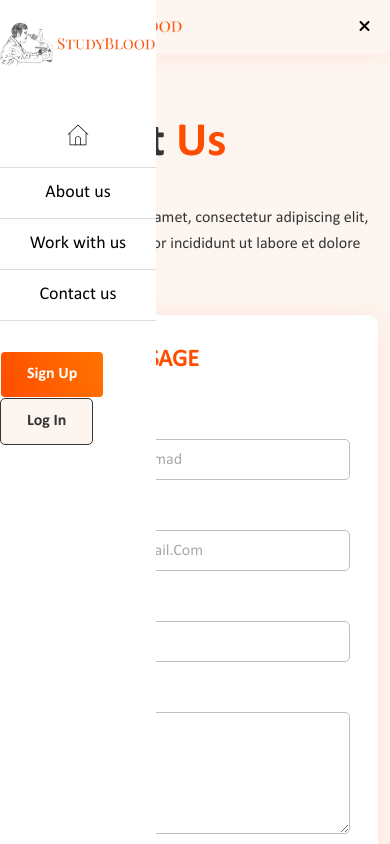
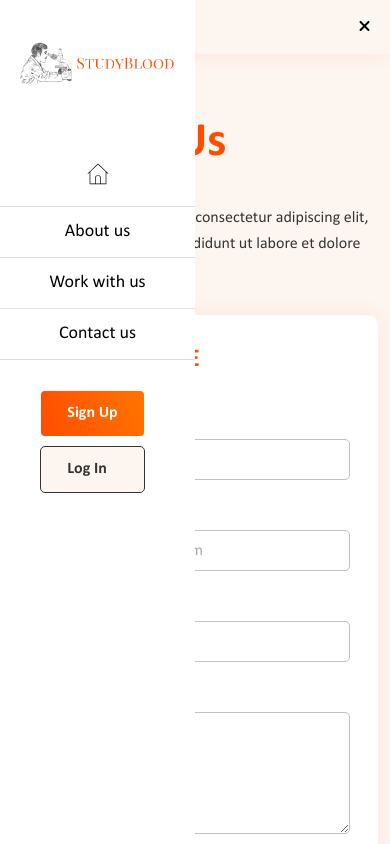
Before and after one commit to mahmoud-gmal/studyblood, a Next.js app: page /contact in a window 390 px wide. Both pictures are taken after a click on the icon 364 px from the left and 25 px from the top of the page. Shown: the top 844 px of the page. Built offline with nearby package versions, Linux system fonts and the light colour scheme; no server answers.

Commit message:
menu in mobile, logo

```diff
--- a/src/components/layout/Header.js
+++ b/src/components/layout/Header.js
@@ -13,7 +13,7 @@ import axios from "axios";
 
 
 import { Container, Row, Col } from "react-bootstrap";
-import styles from "./../../../styles/layout/Header.module.css";
+import styles from "./../../../styles/layout/header.module.css";
 
 
 
@@ -252,13 +252,14 @@ useEffect(() => {
                   </div>
                 {status && (
                   <motion.ul className={`d-flex flex-direction-column ${styles.mobile_list_nav}`} key={status} variants={variants} animate={'show'} initial="hide">
-                <div className={styles.logo_wraper}>
+                <div className={styles.logo_wraper} style={{padding: '20px'}}>
                 <Link href="/"><a className={styles.mobile_logo}>
                   <Image
                       alt="logo"
-                      src="/assets/Logo.png"
+                      src={logo ? logo : '/assets/logo.png'}
                       width="301"
                       height="88"
+
                       // layout="responsive"
                     />
                     </a>
--- a/styles/layout/Header.module.css
+++ b/styles/layout/Header.module.css
@@ -33,7 +33,7 @@
     position: fixed;
     top: 0;
     left: 0;
-    width: 40%;
+    width: 50%;
     height: 100%;
     z-index: 999;
     overflow-y: auto;
@@ -99,3 +99,15 @@
 /* .btn_trans{
 
 } */
+
+/*------------ mobile ---------------*/
+@media (max-width: 1199.9px) {
+.mobile_list_nav {
+
+
+}
+}
+@media (max-width: 445px) {
+    .btns_mob { display: flex; flex-direction: column;}
+     .btns_mob a{margin-bottom: 9px}
+    }
```
